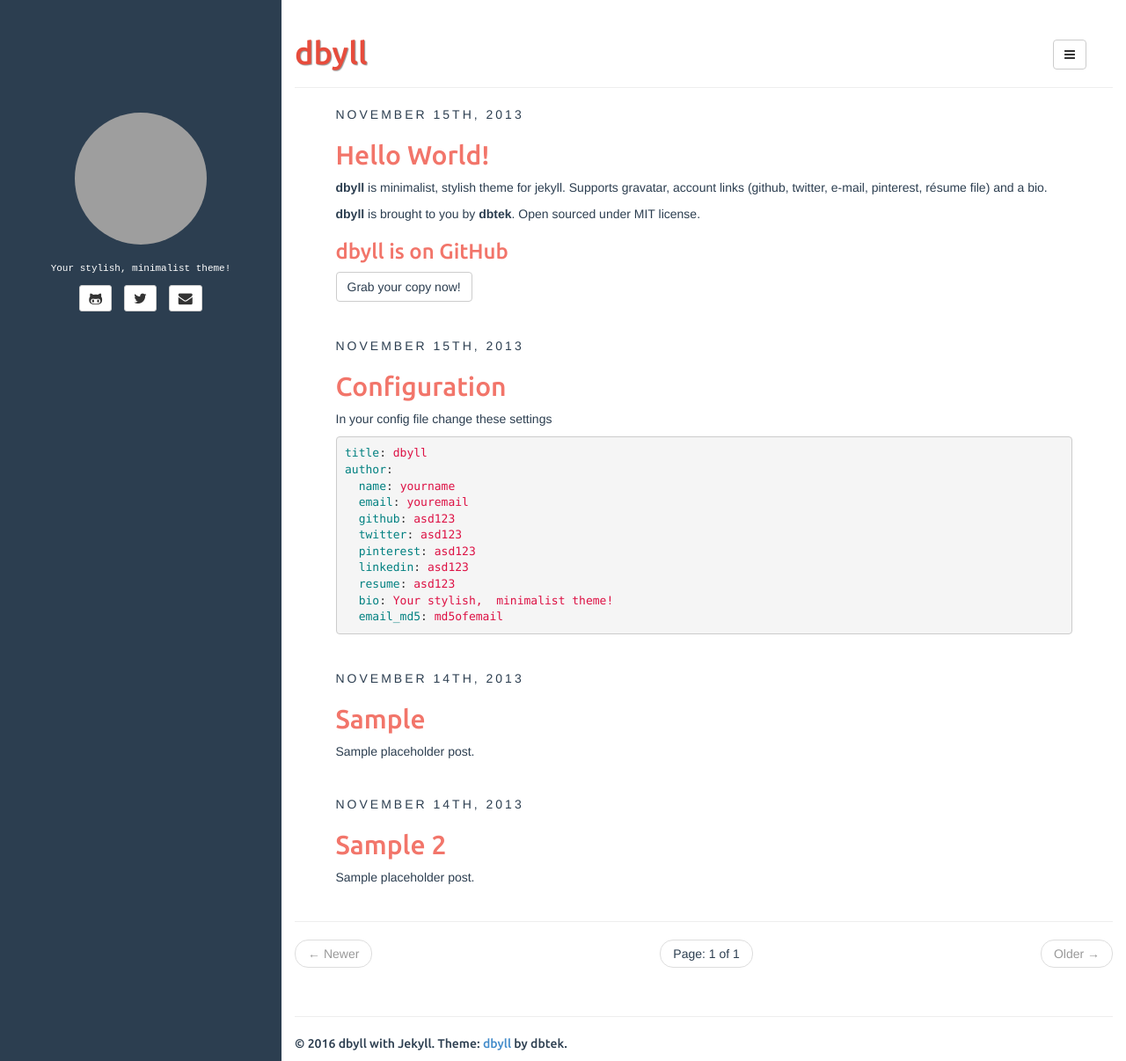
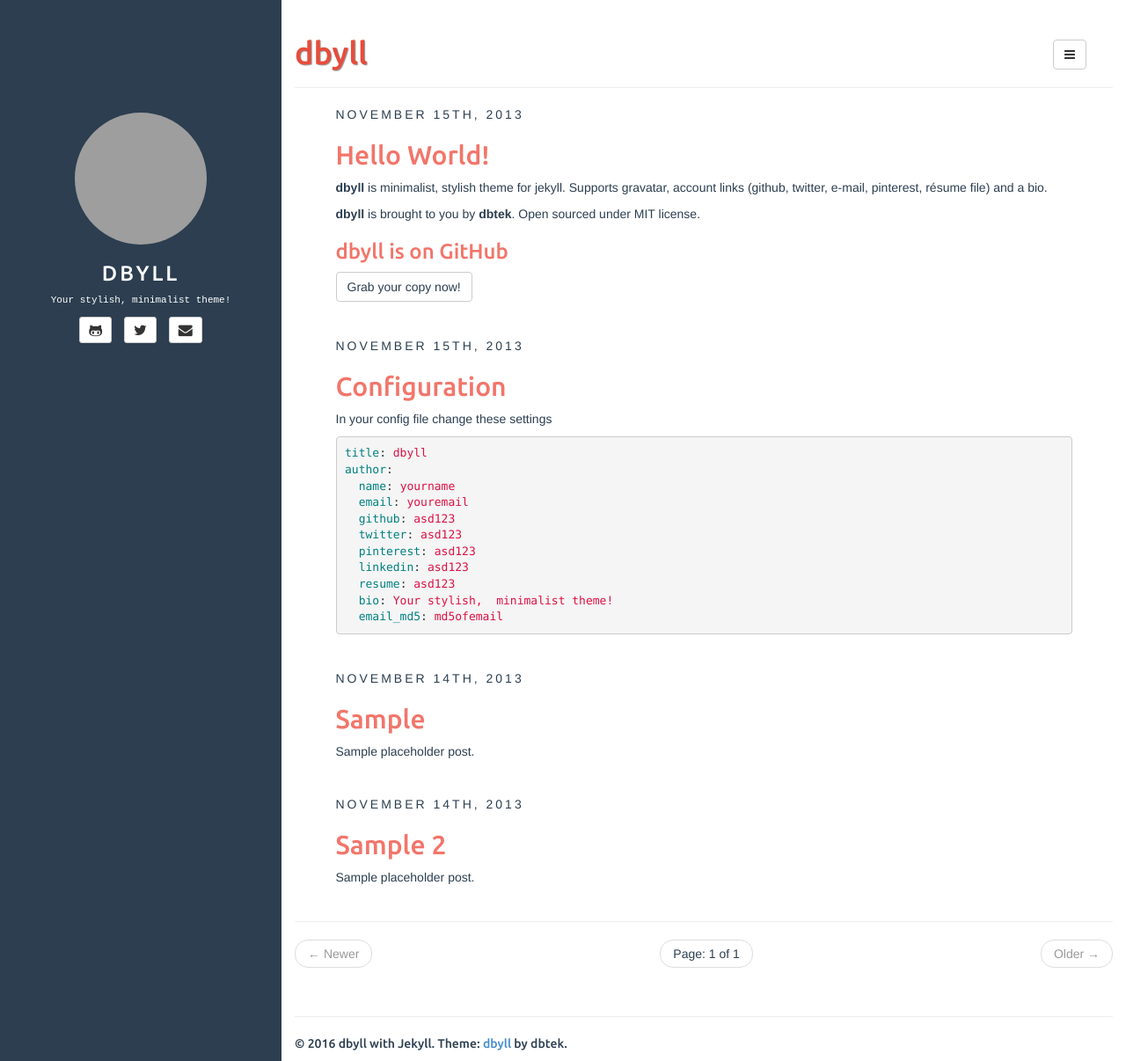
Before and after one commit to dbtek/dbyll, a Jekyll site: the page built from index.html, in a window 1280 px wide and 1206 px high. Shown: the whole window at 88% size. Built offline with Jekyll 4.4.1, drawn with Linux system fonts in a browser that asks for light colours; the list of posts is cut into pages by our own code; grey boxes are pictures that could not be loaded.

Commit message:
Fix missing site.title property

```diff
--- a/_config.yml
+++ b/_config.yml
@@ -7,6 +7,7 @@
 markdown: kramdown
 disqus: dbyll
 google_analytics: dbyll
+title: dbyll
 
 defaults:
   -
```
